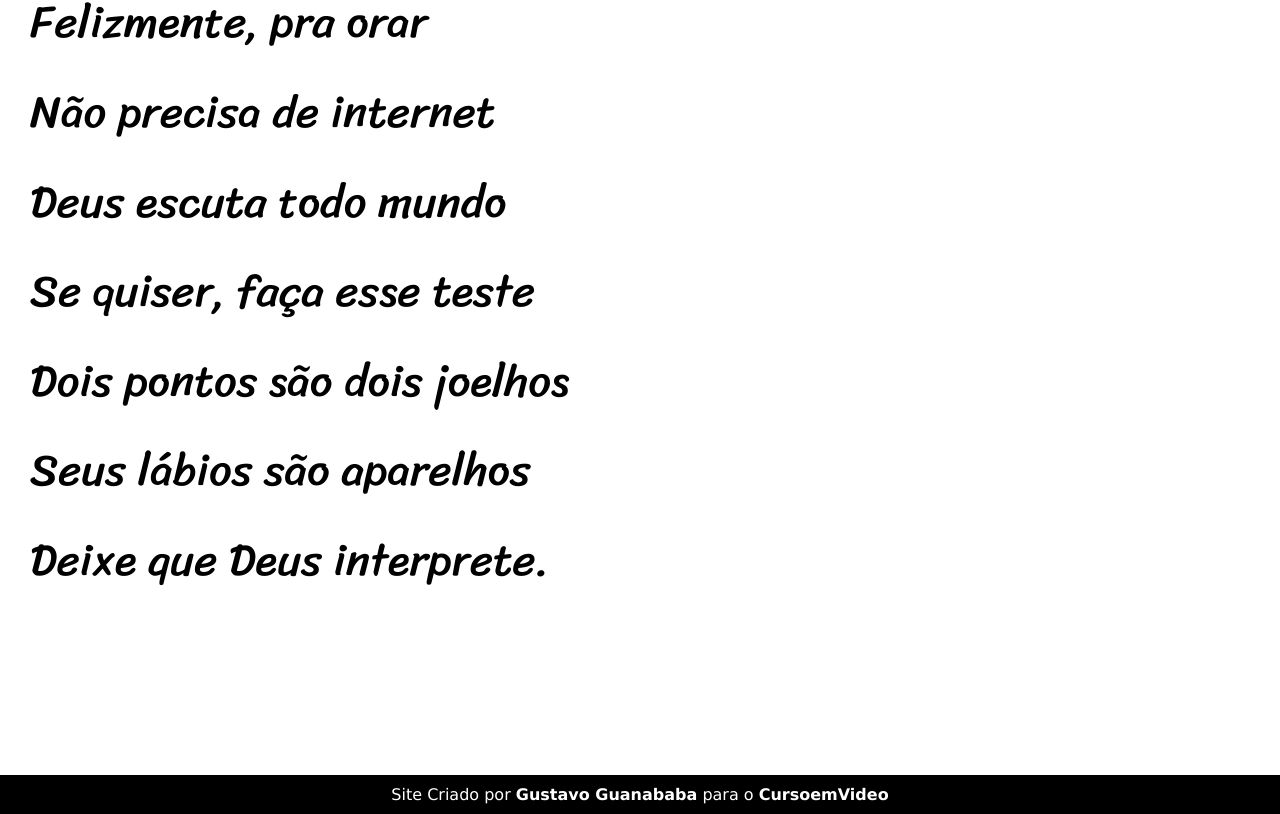
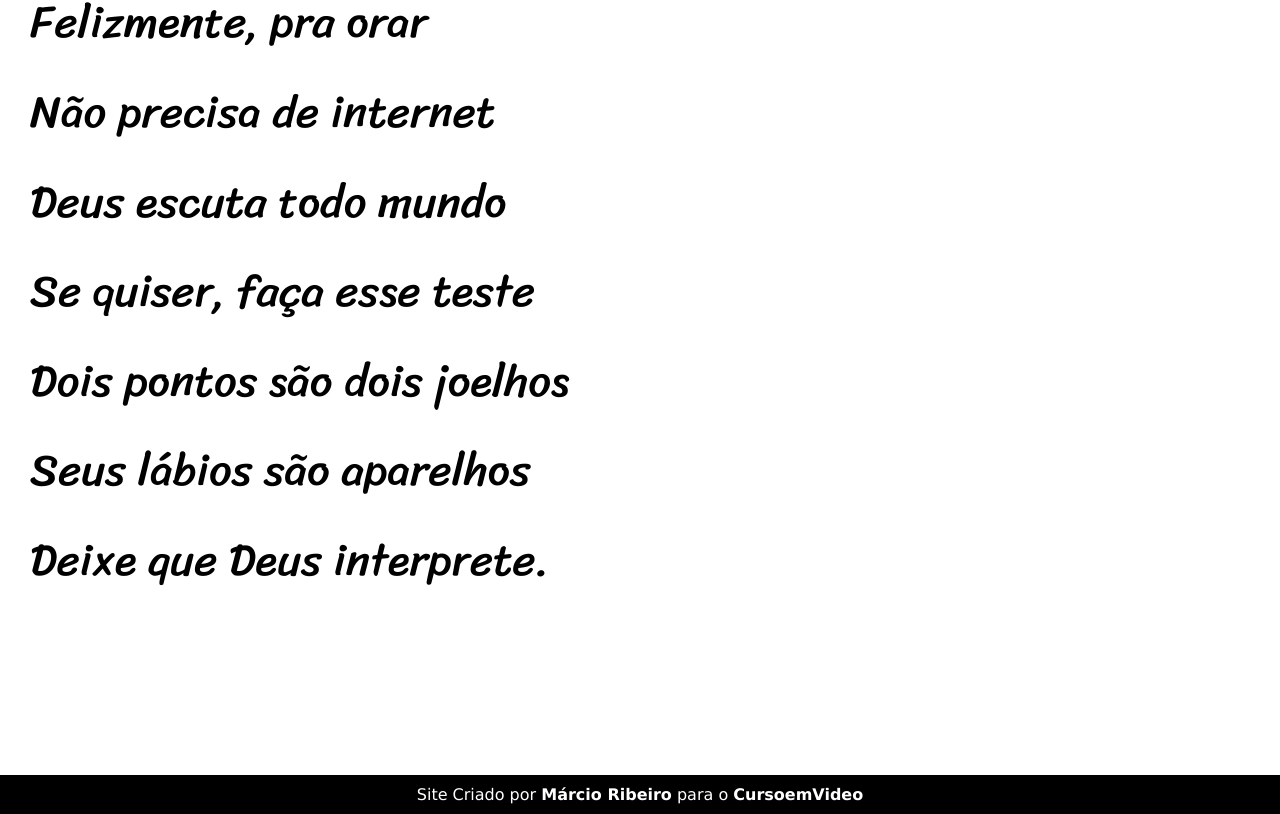
Before and after one commit to Ribeiro97/Projeto-cordel, a plain HTML site: page index.html in a window 1280 px wide. Shown: the part 5143-5957 px from the top of the page. Drawn offline with Linux system fonts and the light colour scheme.

Commit message:
Alterado rodapé

```diff
--- a/index.html
+++ b/index.html
@@ -110,7 +110,7 @@
 
     <footer>
 
-        <p>Site Criado por <a href="https:gustavoguanabara.github.io" target="_blank">Gustavo Guanababa</a> para o <a href="https://www.cursoemvideo.com" target="_blank">CursoemVideo</a></p>
+        <p>Site Criado por <a href="https://github.com/Ribeiro97" target="_blank">Márcio Ribeiro</a> para o <a href="https://www.cursoemvideo.com" target="_blank">CursoemVideo</a></p>
 
     </footer>
 </body>
```
